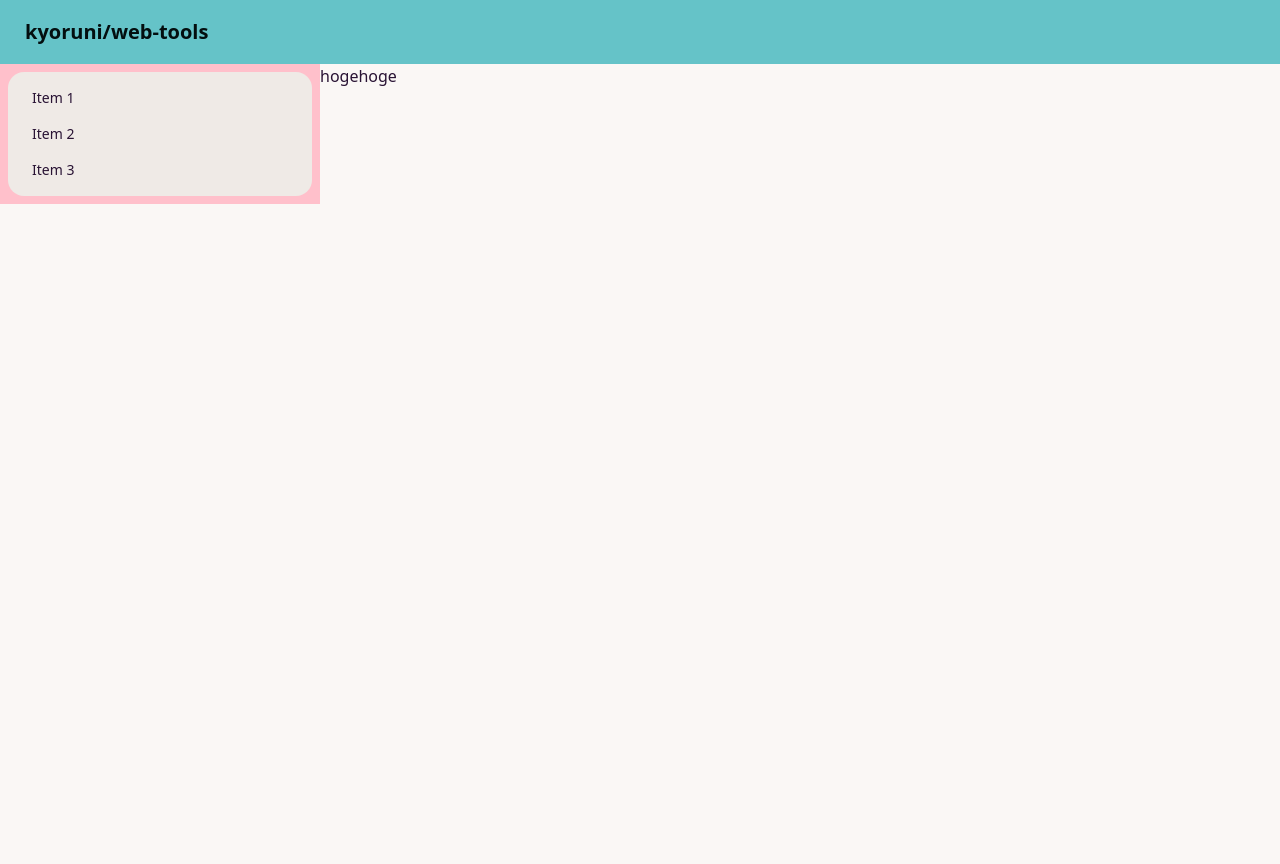
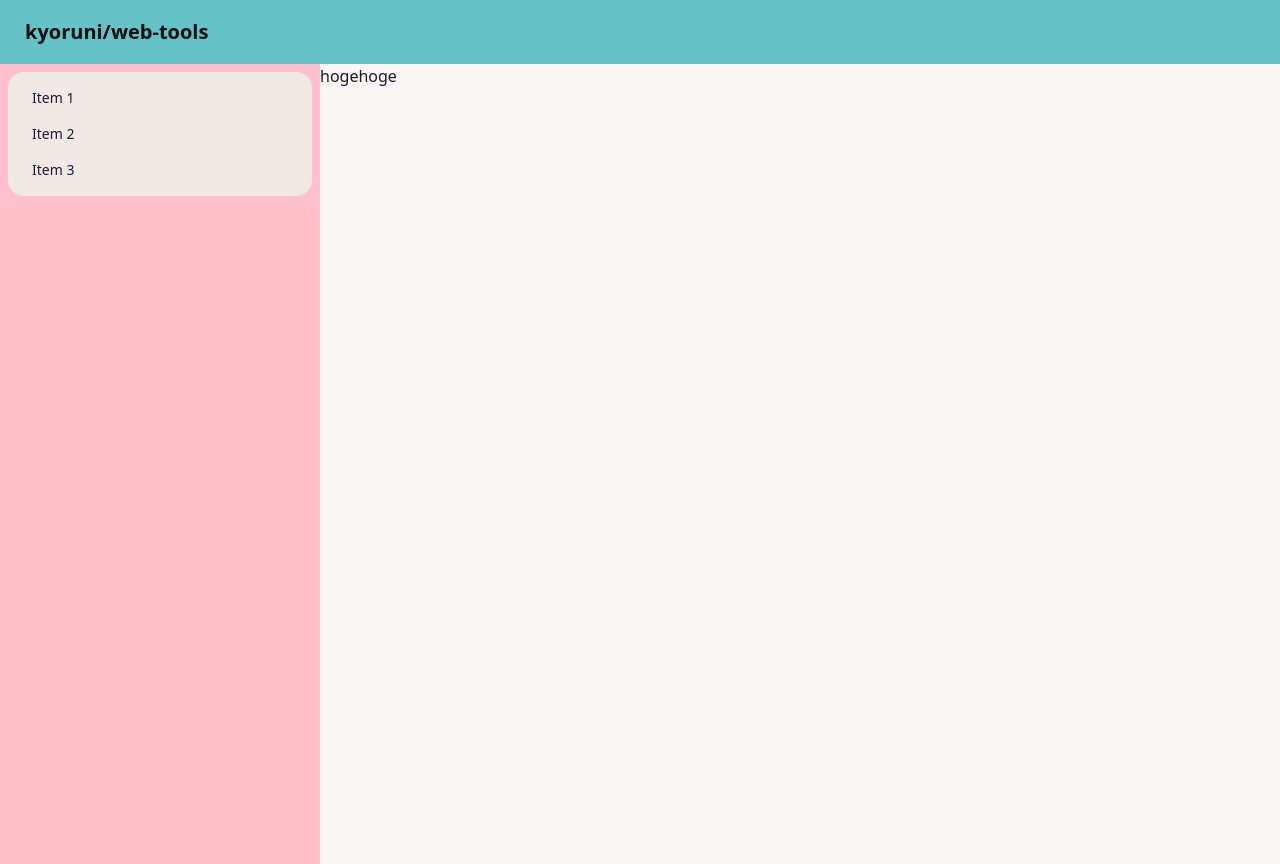
Before and after one commit to kyoruni/web-tools, a Nuxt app: page / in a window 1280 px wide. Before the commit the page ends 800 px from the top, so only its background shows below. Built offline with nearby package versions, Linux system fonts and the light colour scheme.

Commit message:
:lipstick: メニューの高さをのばす

```diff
--- a/app.vue
+++ b/app.vue
@@ -3,7 +3,7 @@
     <div class="navbar bg-primary text-primary-content">
       <button class="btn btn-ghost text-xl">kyoruni/web-tools</button>
     </div>
-    <div class="container flex">
+    <div class="container flex min-h-screen">
       <Menu class="w-1/4" style="background: pink;" />
       <div><p>hogehoge</p></div>
     </div>
```
